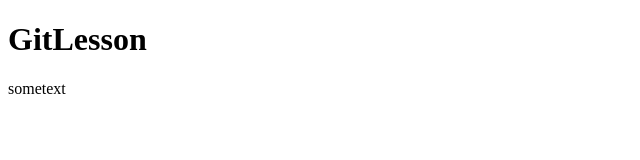
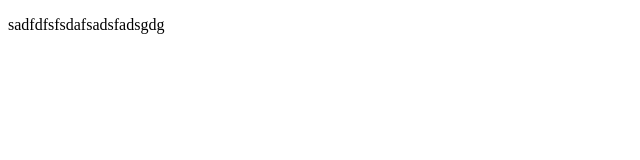
Before and after one commit to VitaliiChverenko/site, a plain HTML site: page index.html in a window 1280 px wide. Shown: the whole page, without its empty margins (0-640 px from the left). Drawn offline with Linux system fonts and the light colour scheme.

Commit message:
third status

```diff
--- a/index.html
+++ b/index.html
@@ -4,9 +4,6 @@
 <meta http-equiv="Content-Type" content="text/html; charset=utf-8" />
 </head>
 <body>
-<h1>
-GitLesson
-</h1>
-<p>sometext</p>
+<p>sadfdfsfsdafsadsfadsgdg</p>
 </body>
 </html>
```
